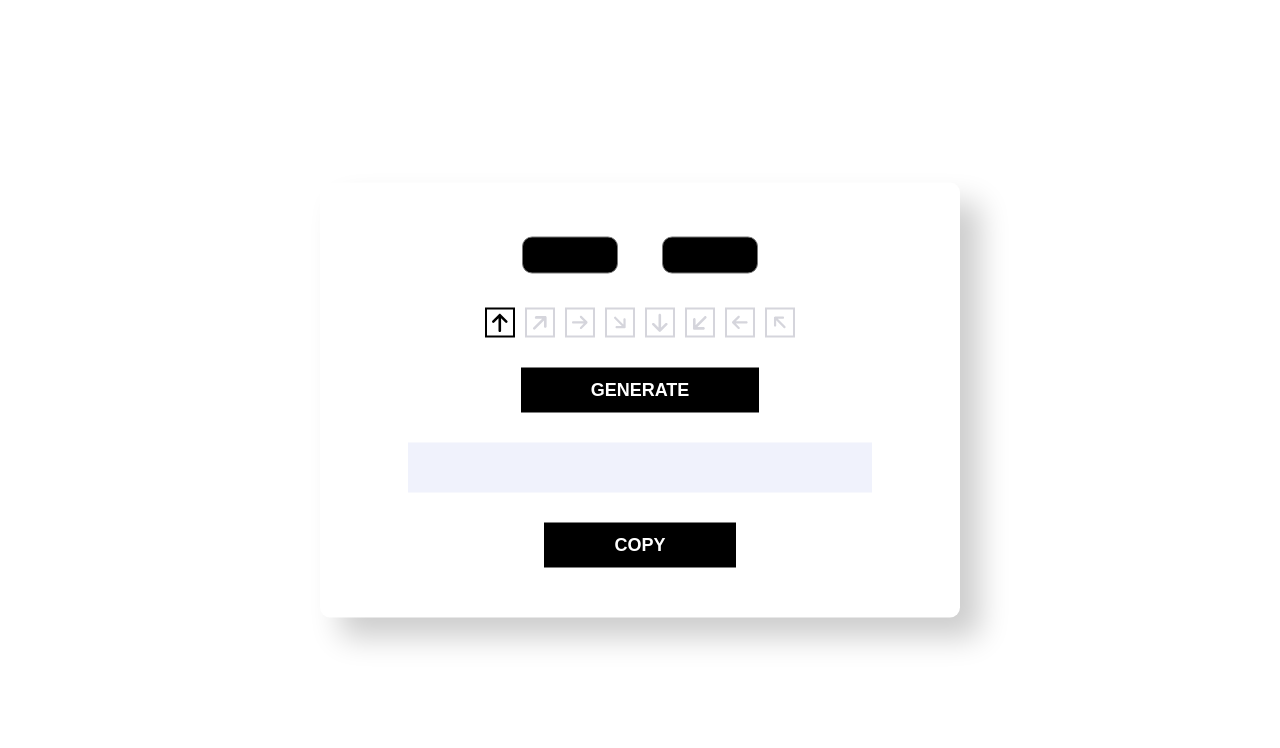
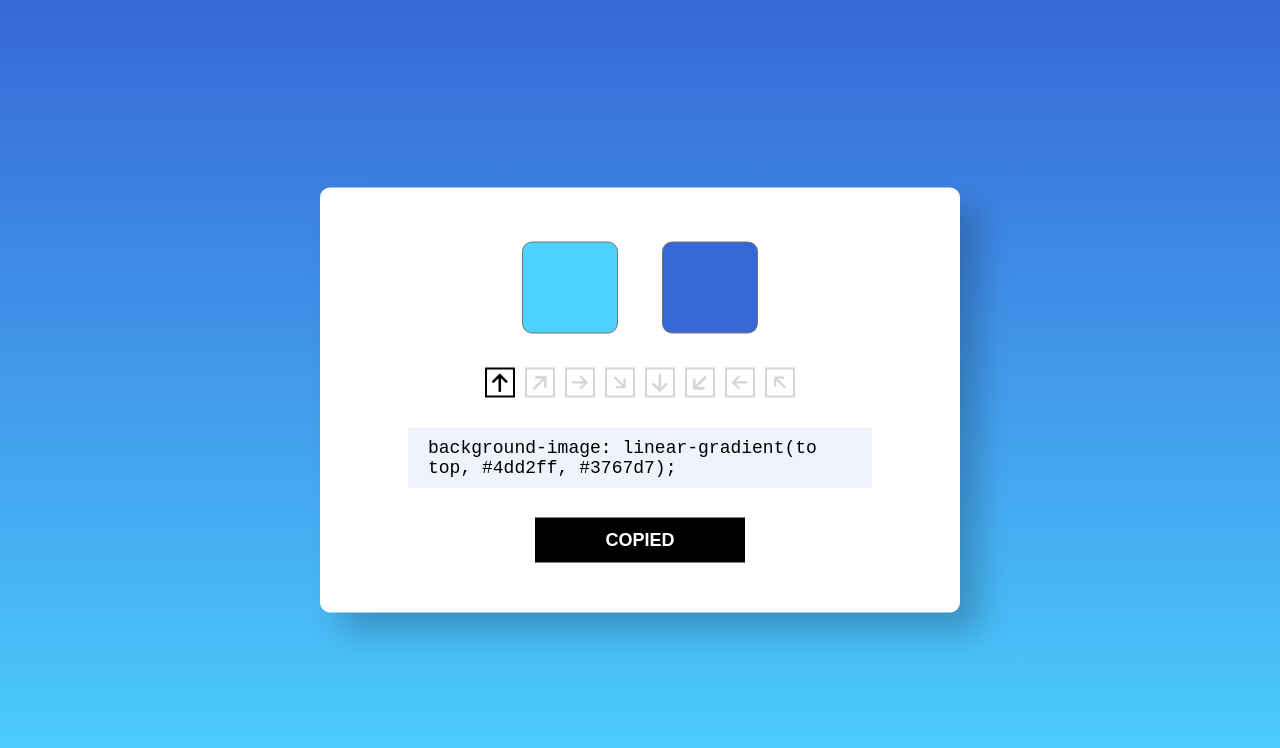
Before and after one commit to danilovvvladimir/js-projects, a plain HTML site: page gradient-generator/index.html in a window 1280 px wide. Both pictures are taken after a click on the button "COPY". Drawn offline with Linux system fonts and the light colour scheme.

Commit message:
gradient-generator: done

```diff
--- a/gradient-generator/index.html
+++ b/gradient-generator/index.html
@@ -12,13 +12,15 @@
       <div class="gradient-generator__colors">
         <input
           type="color"
+          value="#4dd2ff"
           class="gradient-generator__input-color gradient-generator__input-color--first" />
         <input
           type="color"
+          value="#3767d7"
           class="gradient-generator__input-color gradient-generator__input-color--second" />
       </div>
       <div class="gradient-generator__dir-btns">
-        <button data-direction="up" class="gradient-generator__dir-btn">
+        <button data-direction="to top" class="gradient-generator__dir-btn">
           <svg xmlns="http://www.w3.org/2000/svg" viewBox="0 0 384 512">
             <path
               d="M214.6 41.4c-12.5-12.5-32.8-12.5-45.3 0l-160 160c-12.5 12.5-12.5 32.8 0 45.3s32.8 12.5 45.3 0L160 141.2V448c0 17.7 14.3 32 32 32s32-14.3 32-32V141.2L329.4 246.6c12.5 12.5 32.8 12.5 45.3 0s12.5-32.8 0-45.3l-160-160z" />
@@ -26,7 +28,7 @@
         </button>
 
         <button
-          data-direction="right-up"
+          data-direction="to top right"
           class="gradient-generator__dir-btn gradient-generator__dir--rotate active">
           <svg xmlns="http://www.w3.org/2000/svg" viewBox="0 0 384 512">
             <path
@@ -34,7 +36,7 @@
           </svg>
         </button>
 
-        <button data-direction="right" class="gradient-generator__dir-btn">
+        <button data-direction="to right" class="gradient-generator__dir-btn">
           <svg xmlns="http://www.w3.org/2000/svg" viewBox="0 0 448 512">
             <path
               d="M438.6 278.6c12.5-12.5 12.5-32.8 0-45.3l-160-160c-12.5-12.5-32.8-12.5-45.3 0s-12.5 32.8 0 45.3L338.8 224 32 224c-17.7 0-32 14.3-32 32s14.3 32 32 32l306.7 0L233.4 393.4c-12.5 12.5-12.5 32.8 0 45.3s32.8 12.5 45.3 0l160-160z" />
@@ -42,7 +44,7 @@
         </button>
 
         <button
-          data-direction="right-down"
+          data-direction="to bottom right"
           class="gradient-generator__dir-btn gradient-generator__dir--rotate">
           <svg xmlns="http://www.w3.org/2000/svg" viewBox="0 0 448 512">
             <path
@@ -50,7 +52,7 @@
           </svg>
         </button>
 
-        <button data-direction="down" class="gradient-generator__dir-btn">
+        <button data-direction="to bottom" class="gradient-generator__dir-btn">
           <svg xmlns="http://www.w3.org/2000/svg" viewBox="0 0 384 512">
             <path
               d="M169.4 470.6c12.5 12.5 32.8 12.5 45.3 0l160-160c12.5-12.5 12.5-32.8 0-45.3s-32.8-12.5-45.3 0L224 370.8 224 64c0-17.7-14.3-32-32-32s-32 14.3-32 32l0 306.7L54.6 265.4c-12.5-12.5-32.8-12.5-45.3 0s-12.5 32.8 0 45.3l160 160z" />
@@ -58,7 +60,7 @@
         </button>
 
         <button
-          data-direction="left-down"
+          data-direction="to bottom left"
           class="gradient-generator__dir-btn gradient-generator__dir--rotate">
           <svg xmlns="http://www.w3.org/2000/svg" viewBox="0 0 384 512">
             <path
@@ -66,14 +68,14 @@
           </svg>
         </button>
 
-        <button data-direction="left" class="gradient-generator__dir-btn">
+        <button data-direction="to left" class="gradient-generator__dir-btn">
           <svg xmlns="http://www.w3.org/2000/svg" viewBox="0 0 448 512">
             <path
               d="M9.4 233.4c-12.5 12.5-12.5 32.8 0 45.3l160 160c12.5 12.5 32.8 12.5 45.3 0s12.5-32.8 0-45.3L109.2 288 416 288c17.7 0 32-14.3 32-32s-14.3-32-32-32l-306.7 0L214.6 118.6c12.5-12.5 12.5-32.8 0-45.3s-32.8-12.5-45.3 0l-160 160z" />
           </svg>
         </button>
         <button
-          data-direction="left-up"
+          data-direction="to top left"
           class="gradient-generator__dir-btn gradient-generator__dir--rotate">
           <svg xmlns="http://www.w3.org/2000/svg" viewBox="0 0 448 512">
             <path
@@ -81,7 +83,7 @@
           </svg>
         </button>
       </div>
-      <button class="gradient-generator__generate">Generate</button>
+      <!-- <button class="gradient-generator__generate">Generate</button> -->
       <div class="gradient-generator__output">
         <textarea class="gradient-generator__output-textarea"></textarea>
         <button class="gradient-generator__output-copybtn">Copy</button>
--- a/gradient-generator/script.js
+++ b/gradient-generator/script.js
@@ -1,14 +1,28 @@
-// logic: на каждую кнопку свой обработчик события(мб делегированием), и передавать первым арументом
-// data direction mb??
+"use strict";
 
+function generateGradiend() {
+  const copyBtn = document.querySelector(".gradient-generator__output-copybtn");
+  const arrowsBtns = document.querySelectorAll(".gradient-generator__dir-btn");
+  const colorInputs = document.querySelectorAll(
+    ".gradient-generator__input-color"
+  );
   const outputTextarea = document.querySelector(
     ".gradient-generator__output-textarea"
   );
-const copyBtn = document.querySelector(".gradient-generator__output-copybtn");
+
+  let direction = "to top";
+  handleDirectionSetting();
+  generateCode(outputTextarea);
+  colorInputs.forEach((item) => {
+    item.addEventListener("input", () => generateCode(outputTextarea));
+  });
+  arrowsBtns.forEach((item) => {
+    item.addEventListener("click", () => generateCode(outputTextarea));
+  });
+
+  copyBtn.addEventListener("click", () => copyText(outputTextarea, copyBtn));
 
   function handleDirectionSetting() {
-  const arrowsBtns = document.querySelectorAll(".gradient-generator__dir-btn");
-  let direction = "up";
     hideActiveClass();
     arrowsBtns[0].classList.add("active");
 
@@ -20,7 +34,6 @@ function handleDirectionSetting() {
       hideActiveClass();
       showActiveClass(e.currentTarget);
       direction = e.currentTarget.getAttribute("data-direction");
-    console.log(direction);
     }
 
     function hideActiveClass() {
@@ -28,6 +41,7 @@ function handleDirectionSetting() {
         item.classList.remove("active");
       });
     }
+
     function showActiveClass(neededItem) {
       arrowsBtns.forEach((item, index) => {
         if (neededItem == item) {
@@ -37,4 +51,27 @@ function handleDirectionSetting() {
     }
   }
 
-handleDirectionSetting();
+  function getInputsColor(colorInputs) {
+    return [colorInputs[0].value, colorInputs[1].value];
+  }
+
+  function generateCode(output) {
+    const [colorOne, colorTwo] = getInputsColor(colorInputs);
+
+    output.value = `background-image: linear-gradient(${direction}, ${colorOne}, ${colorTwo});`;
+    document.body.style.cssText += output.value;
+  }
+
+  function copyText(output, copyBtn) {
+    output.select();
+    document.execCommand("copy");
+    output.blur();
+    const btnText = copyBtn.textContent;
+    copyBtn.textContent = "COPIED";
+    setTimeout(() => {
+      copyBtn.textContent = btnText;
+    }, 3000);
+  }
+}
+
+generateGradiend();
--- a/gradient-generator/style.css
+++ b/gradient-generator/style.css
@@ -32,7 +32,7 @@ body {
   margin: 0 20px;
   background-color: transparent;
   width: 100px;
-  height: 45px;
+  height: 100px;
   appearance: none;
   -webkit-appearance: none;
   border: none;
@@ -95,6 +95,7 @@ body {
 }
 .gradient-generator__output-textarea {
   background-color: #f0f2fc;
+  font-size: 18px;
   resize: none;
   color: #000;
   padding: 10px 20px;
```
Lines whose indentation alone changed are shown as unchanged.
